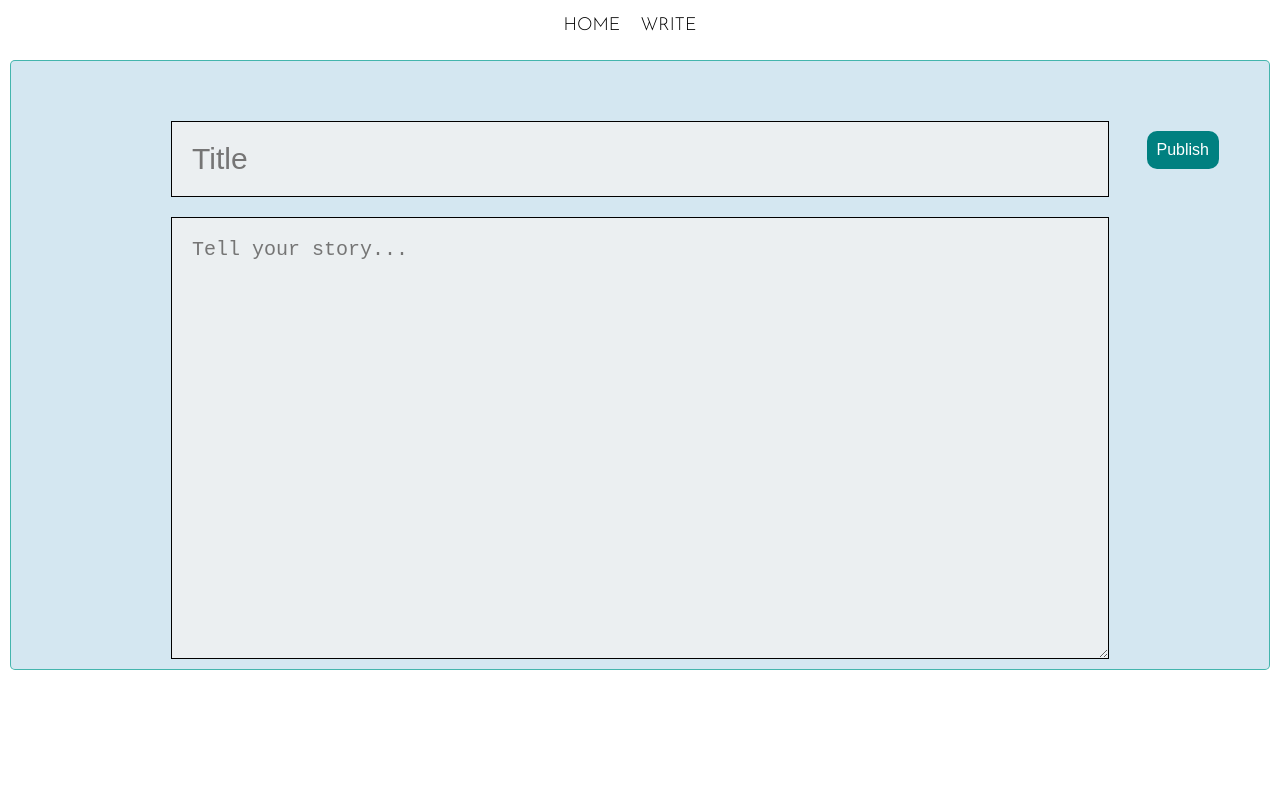
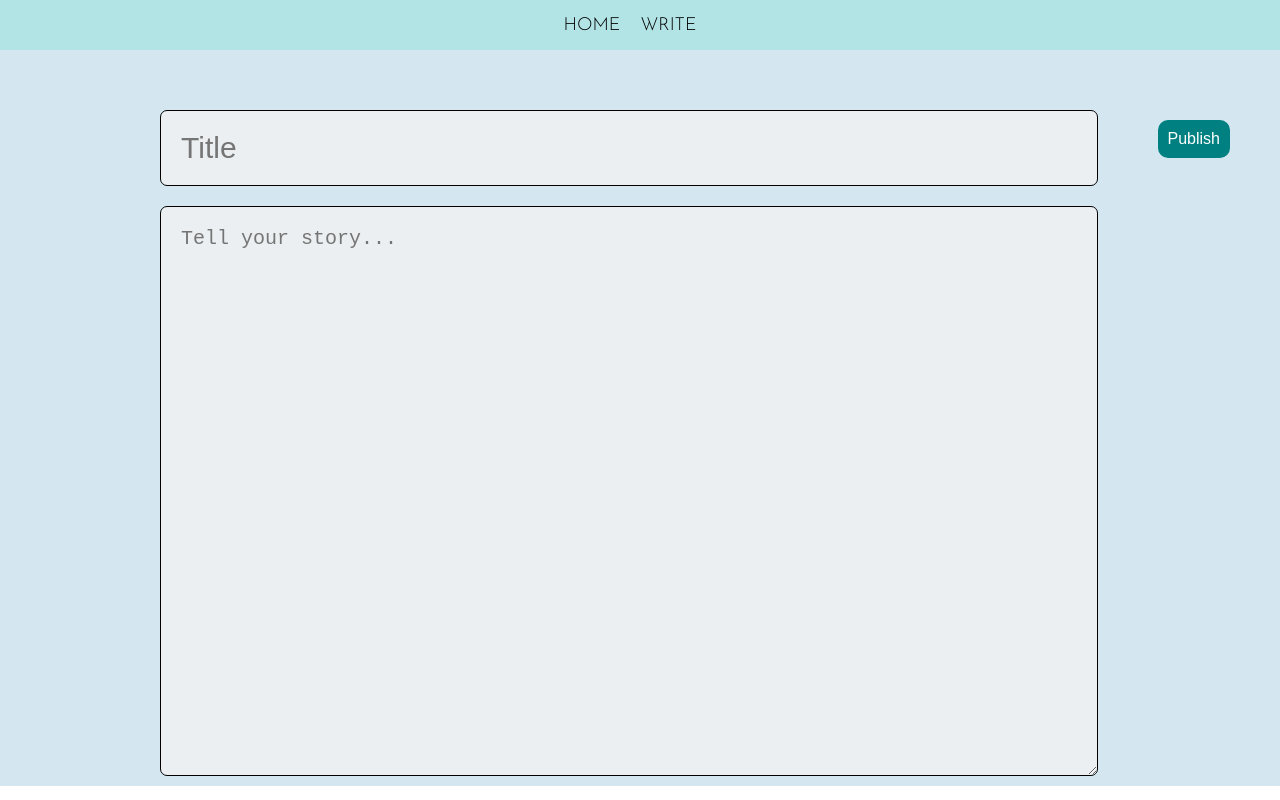
Before and after one commit to sid3345/Blogify, a React (Create React App) app in the folder client/: page /write in a window 1280 px wide. Built offline with nearby package versions, Linux system fonts and the light colour scheme.

Commit message:
desing complete

```diff
--- a/client/src/components/header/Header.jsx
+++ b/client/src/components/header/Header.jsx
@@ -4,7 +4,7 @@ export default function Header() {
   return (
     <div className="header">
       <div className="headerTitles">
-        <span className="headerTitleSm">React & Node</span>
+
       </div>
       <img
         className="headerImg"
--- a/client/src/components/header/header.css
+++ b/client/src/components/header/header.css
@@ -1,30 +1,10 @@
 .header {
-  margin-top: 60px;
-}
+  background-color: rgb(178, 228, 230);
 
-.headerTitles {
-  display: flex;
-  flex-direction: column;
-  align-items: center;
-  font-family: "Lora", serif;
-  color: #444;
-}
-
-.headerTitleSm {
-  position: absolute;
-  top: 18%;
-  font-size: 20px;
-}
-
-.headerTitleLg {
-  position: absolute;
-  top: 20%;
-  font-size: 100px;
 }
 
 .headerImg{
     width: 100%;
-    height: 450px;
-    margin-top: 80px;
+    height: 500px;
     object-fit: cover;
 }
--- a/client/src/components/topbar/topbar.css
+++ b/client/src/components/topbar/topbar.css
@@ -1,7 +1,7 @@
 .top {
   width: 100%;
   height: 50px;
-  background-color: white;
+  background-color: rgb(178, 228, 230);
   position: sticky;
   top: 0;
   display: flex;
--- a/client/src/pages/home/home.css
+++ b/client/src/pages/home/home.css
@@ -1,3 +1,4 @@
 .home{
     display: flex;
+    background-color: rgb(178, 228, 230);
 }
--- a/client/src/pages/write/write.css
+++ b/client/src/pages/write/write.css
@@ -1,9 +1,8 @@
 .write {
   padding-top: 50px;
-  border : 1px solid rgba(8, 160, 145, 0.7);
-  margin: 10px;
-  border-radius: 5px;
+  /* border : 1px solid rgba(8, 160, 145, 0.7); */
   background-color :rgb(212, 231, 241);
+
 }
 
 .writeImg {
@@ -39,12 +38,12 @@
 
 .writeInput {
   font-size: 30px;
-  border: none;
   padding: 20px;
   margin: 10px;
   width: 70vw;
   background-color: rgb(235, 239, 241);
   border: 1px solid black;
+  border-radius: 7px;
 }
 
 .writeInput:focus {
@@ -53,7 +52,7 @@
 
 .writeText {
   font-size: 20px;
-  height: 50vh;
+  height: 66vh;
   background-color: rgb(235, 239, 241);
   border: 1px solid black;
 }
```
Also changed, not shown: 2 other files (tests, documents, lock files or other folders).
